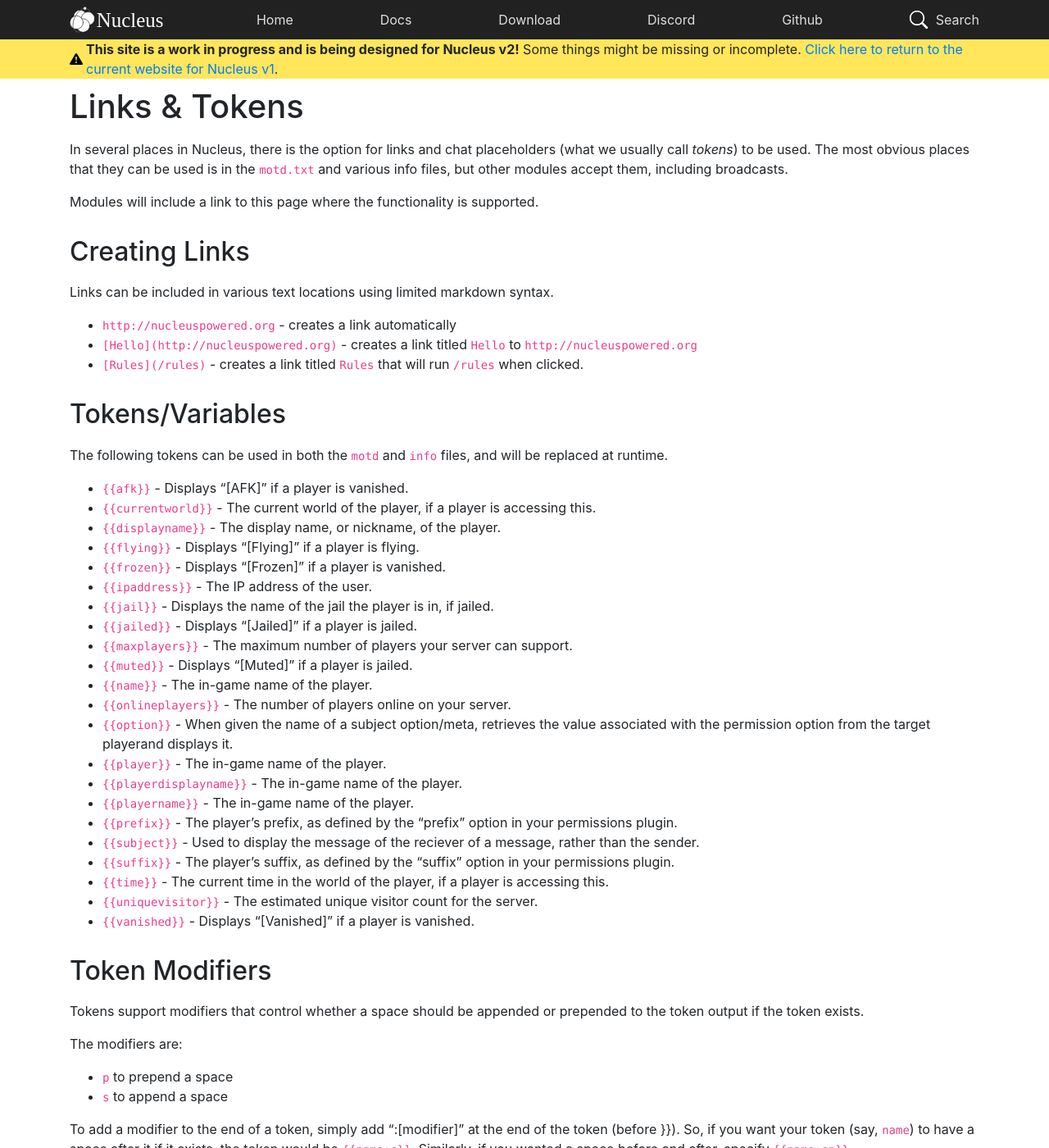
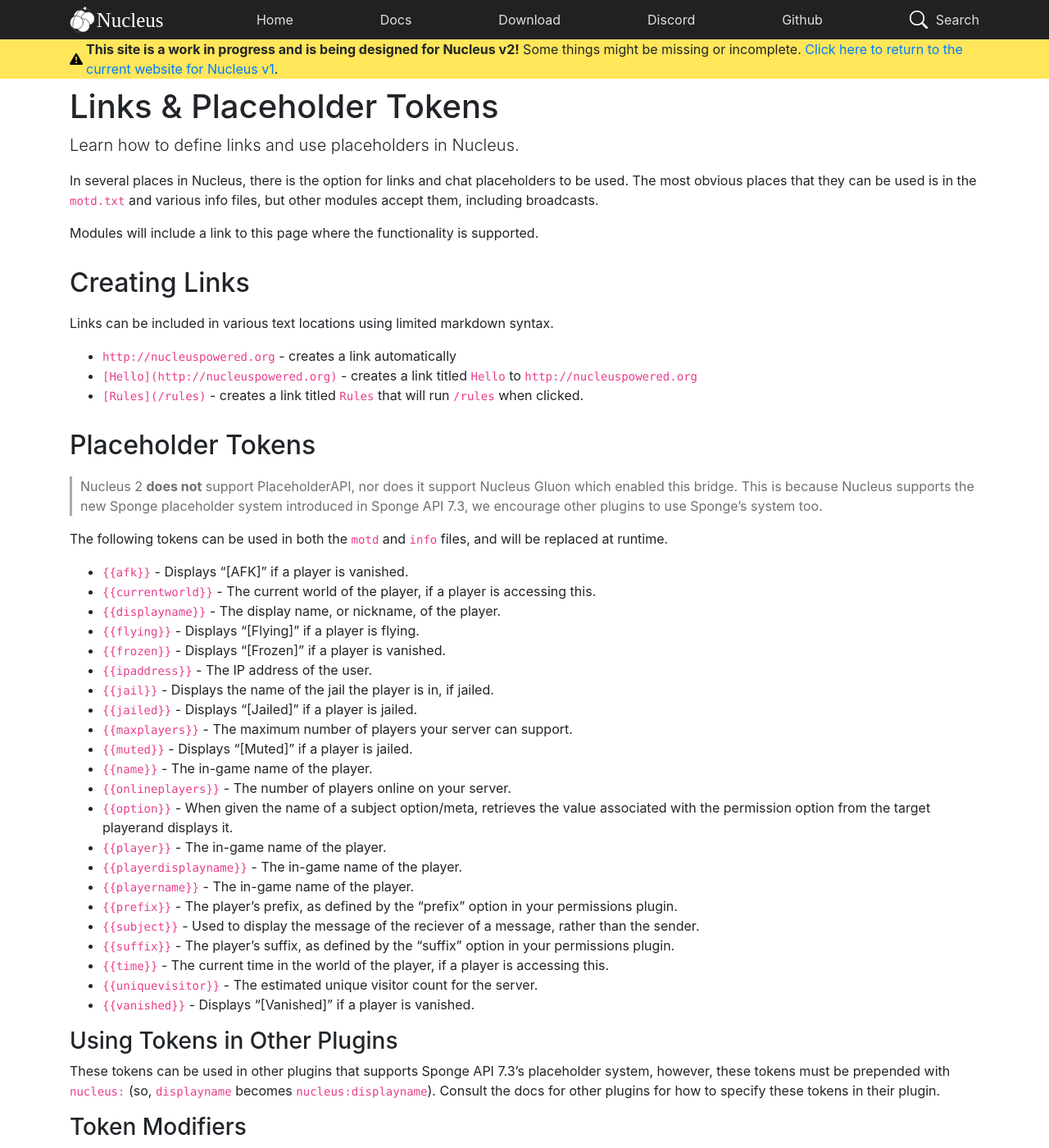
Before and after one commit to NucleusPowered/site-v2, a Jekyll site: the page built from docs/links-and-tokens.md, in a window 1280 px wide and 1400 px high. Shown: the whole window at 82% size. Built offline with Jekyll 4.4.1, drawn with Linux system fonts in a browser that asks for light colours.

Commit message:
Update placeholders now we use Sponge API 7.3 standard (which evolved from Nucleus)

```diff
--- a/_data/blockdata.yml
+++ b/_data/blockdata.yml
@@ -59,7 +59,7 @@
           tagline: "Nucleus Permissions"
           link: "permissions.html"
         - name: "Chat Tokens"
-          tagline: "Nucleus Chat Tokens"
+          tagline: "Links and Placeholders in Nucleus"
           link: "links-and-tokens.html"
         - name: "Essentials Command Equivalence"
           tagline: "Migrating from Essentials to Nucleus"
--- a/docs/links-and-tokens.md
+++ b/docs/links-and-tokens.md
@@ -1,13 +1,13 @@
 ---
 layout: standardheadmd
 title: Documentation Centre
-header: Links & Tokens
+header: Links & Placeholder Tokens
+lead: Learn how to define links and use placeholders in Nucleus.
 type: general
 ---
 
-In several places in Nucleus, there is the option for links and chat placeholders (what we usually call _tokens_) to be used.
-The most obvious places that they can be used is in the `motd.txt` and various info files, but other modules accept them,
-including broadcasts.
+In several places in Nucleus, there is the option for links and chat placeholders to be used. The most obvious places
+that they can be used is in the `motd.txt` and various info files, but other modules accept them, including broadcasts.
 
 Modules will include a link to this page where the functionality is supported.
 
@@ -19,7 +19,11 @@
 * `[Hello](http://nucleuspowered.org)` - creates a link titled `Hello` to `http://nucleuspowered.org`
 * `[Rules](/rules)` - creates a link titled `Rules` that will run `/rules` when clicked.
 
-## Tokens/Variables
+## Placeholder Tokens
+
+> Nucleus 2 **does not** support PlaceholderAPI, nor does it support Nucleus Gluon which enabled this bridge. This is because
+> Nucleus supports the new Sponge placeholder system introduced in Sponge API 7.3, we encourage other plugins to use Sponge's
+> system too.
 
 The following tokens can be used in both the `motd` and `info` files, and will be replaced at runtime.
 
@@ -27,7 +31,13 @@
 {% for token in com %}* `{% raw %}{{{% endraw %}{{ token.name }}{% raw %}}}{% endraw %}` - {{ token.description }}
 {% endfor %}
 
-## Token Modifiers
+### Using Tokens in Other Plugins
+
+These tokens can be used in other plugins that supports Sponge API 7.3's placeholder system, however, these tokens must be
+prepended with `nucleus:` (so, `displayname` becomes `nucleus:displayname`). Consult the docs for other plugins for how to
+specify these tokens in their plugin.
+
+### Token Modifiers
 
 Tokens support modifiers that control whether a space should be appended or prepended to the token output if the token
 exists.
```
